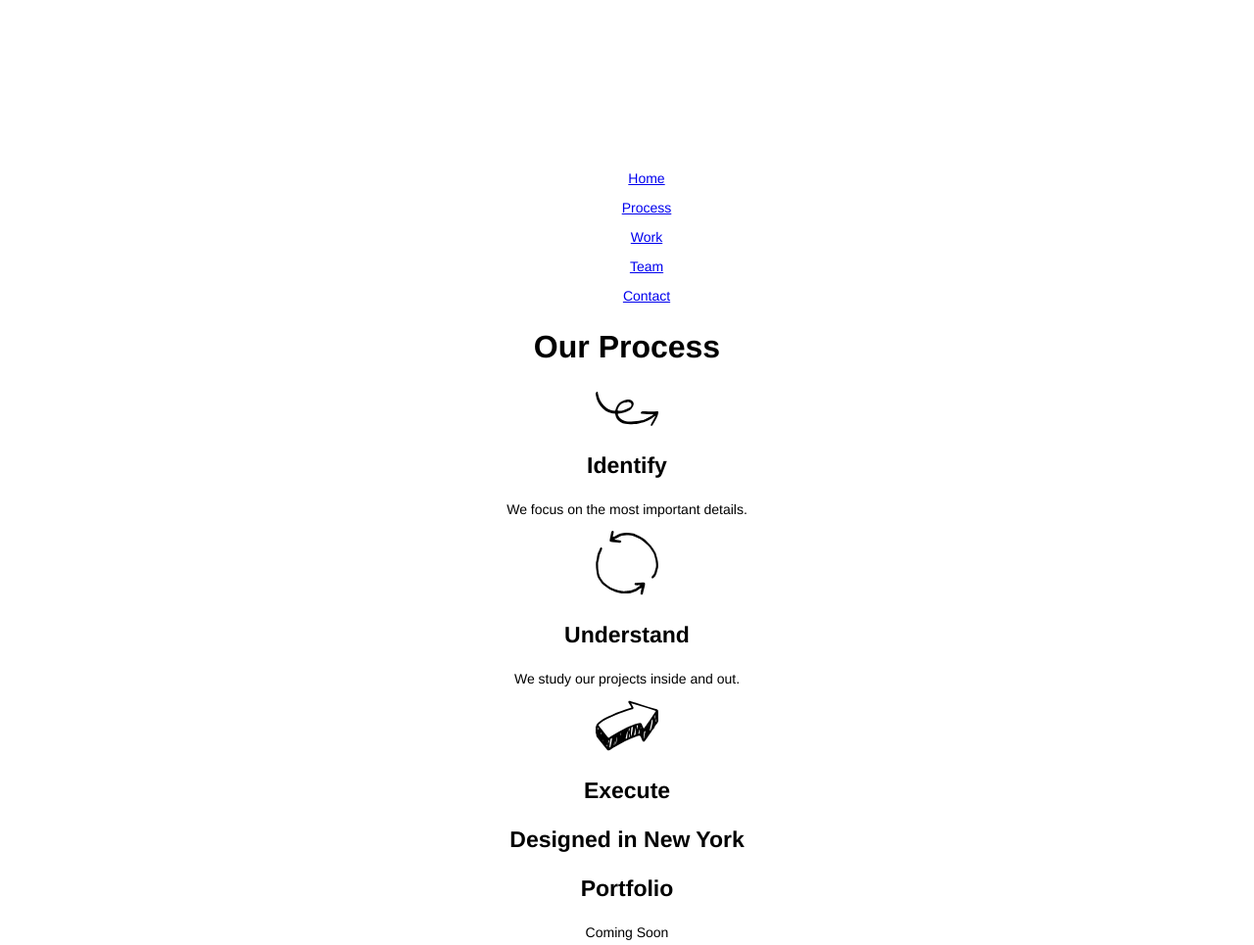
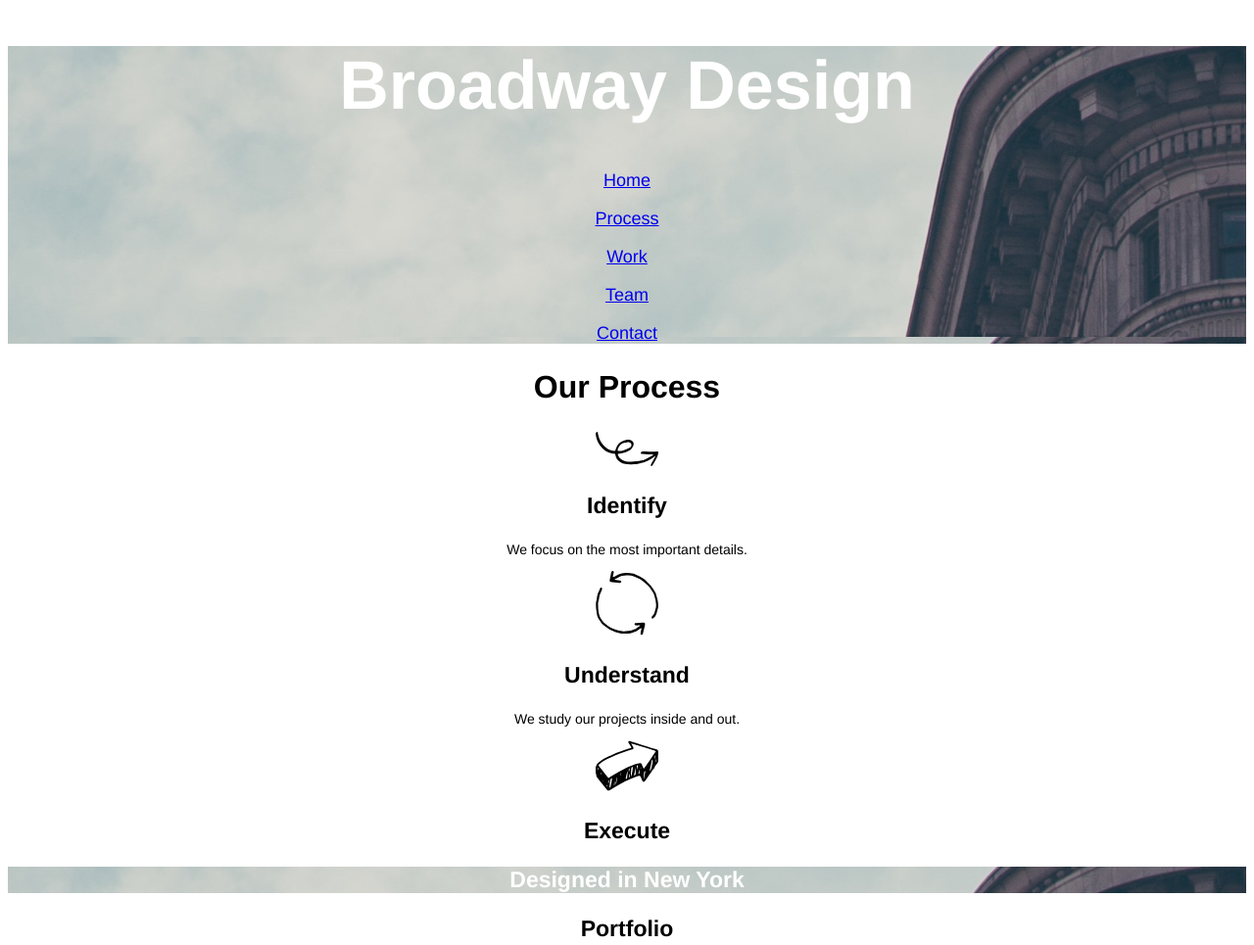
Before and after one commit to tlally/broadway, a plain HTML site: page index.html in a window 1280 px wide. Shown: the top 965 px of the page at 98% size. Drawn offline with Linux system fonts and the light colour scheme; files whose address does not match are found by name.

Commit message:
barebones built locally, updating for git hub push

```diff
--- a/index.html
+++ b/index.html
@@ -10,13 +10,11 @@
     <div class="background" id="Home">
       <h1>Broadway Design</h1>
       <nav>
-        <ul>
           <p> <a href="#Home">Home</a> </p>
           <p> <a href="#Process">Process</a> </p>
           <p> <a href="#Work">Work</a> </p>
           <p> <a href="#Team">Team</a> </p>
           <p> <a href="#contact">Contact</a> </p>
-        </ul>
       </nav>
     </div>
 
@@ -45,7 +43,7 @@
     </div>
 
     <!-- Banner -->
-    <div class="background" id="">
+    <div class="background" id="banner">
       <h3>Designed in New York</h3>
     </div>
 
--- a/resources/css/index.css
+++ b/resources/css/index.css
@@ -9,11 +9,15 @@ h1 {
   color: white;
 }
 
-li {
+#Home
+p {
   font-size: 18px;
-  color: white;
+}
 
+#Home {
+  background-image: url(/Users/TLally/Desktop/CodeAcademy/Projects/Broadway/resources/images/the-flatiron-building.png)
 }
+
 
 div {
   display: block;
@@ -32,9 +36,7 @@ p {
   font-size: 14px
 }
 
-.background {
-  background-image: url("Broadway/resources/images/the-flatiron-building.png");
-}
+
 
 .footer
 p {
@@ -47,3 +49,10 @@ p {
 a {
   font-size: 14px;
 }
+
+#banner {
+  color: white;
+  font-weight: bold;
+  font-size: 23px;
+  background-image: url("/Users/TLally/Desktop/CodeAcademy/Projects/Broadway/resources/images/the-flatiron-building.png");
+}
```
